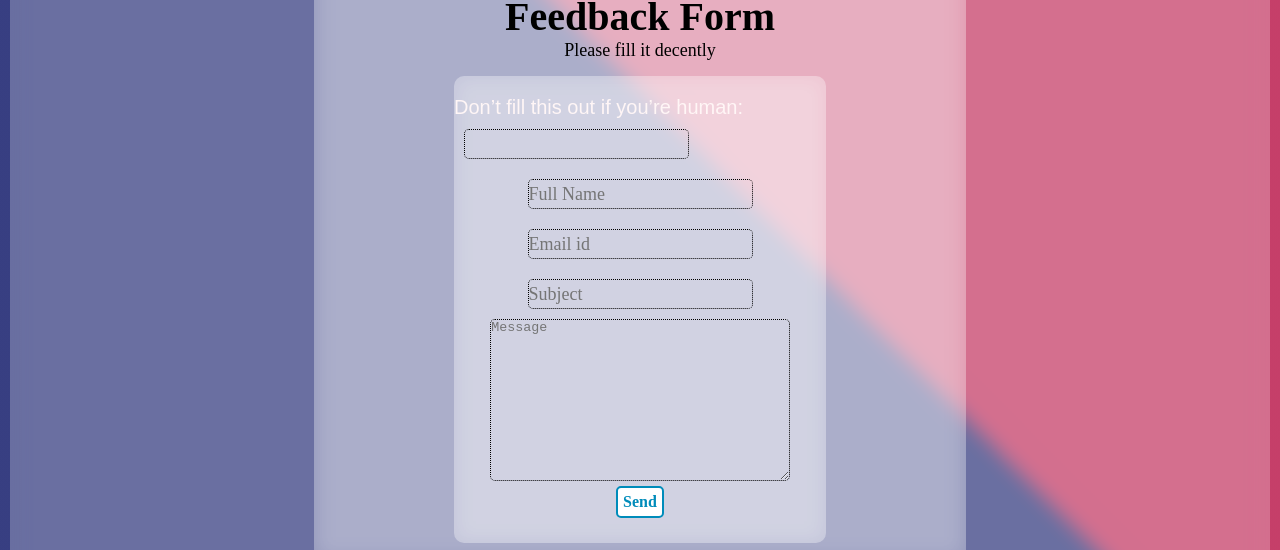
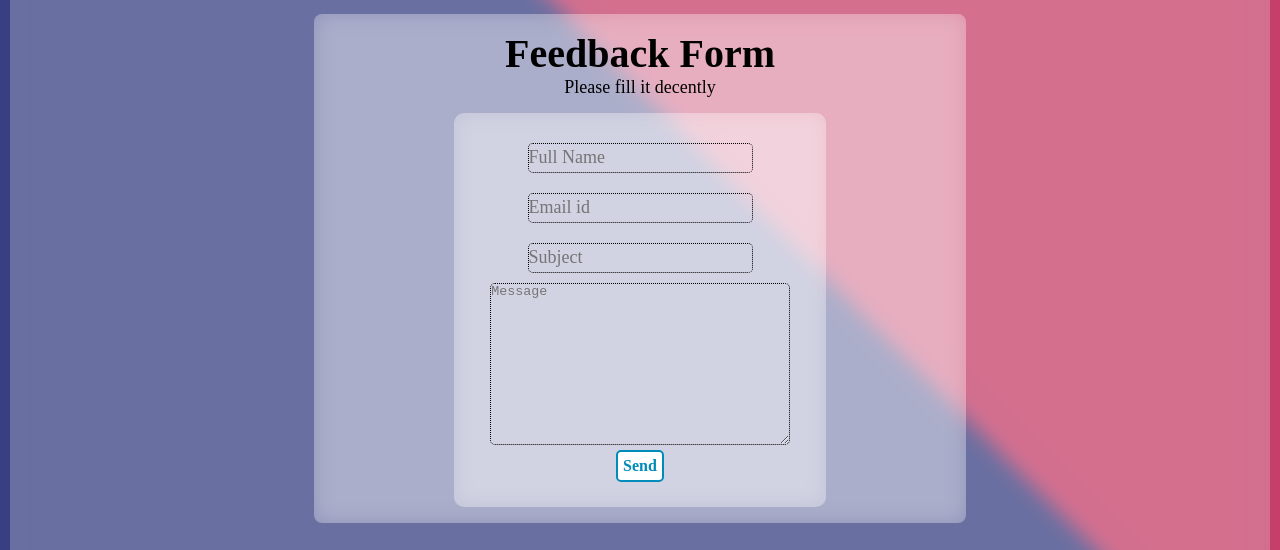
Before and after one commit to Aryak880/story-frontend, a React (Create React App) app: page /feedback in a window 1280 px wide. Shown: the part 397-947 px from the top of the page. Built offline with nearby package versions, Linux system fonts and the light colour scheme.

Commit message:
feedback form

```diff
--- a/src/components/other/feedBack/FeedBack.js
+++ b/src/components/other/feedBack/FeedBack.js
@@ -24,17 +24,17 @@ const FeedBack = () => {
         })
     }
 
-    const handleSubmit = e => {
-            fetch("/", {
-            method: "POST",
-            headers: { "Content-Type": "application/x-www-form-urlencoded" },
-            body: encode({ "form-name": "feedback", ...data })
-            })
-            .then(() => alert("Success!"))
-            .catch(error => alert(error));
+    // const handleSubmit = e => {
+    //         fetch("/", {
+    //         method: "POST",
+    //         headers: { "Content-Type": "application/x-www-form-urlencoded" },
+    //         body: encode({ "form-name": "feedback", ...data })
+    //         })
+    //         .then(() => alert("Success!"))
+    //         .catch(error => alert(error));
 
-            e.preventDefault();
-        };
+    //         e.preventDefault();
+    // };
 
 
     return (
@@ -43,12 +43,7 @@ const FeedBack = () => {
                 <h1>Feedback Form</h1>
                 <p>Please fill it decently</p>
 
-                <form onSubmit={handleSubmit} name="contact" method="POST" netlify-honeypot="bot-field" data-netlify="true">
-
-                    <p class="hidden">
-                        <label>Don’t fill this out if you’re human: <input name="bot-field" /></label>
-                    </p>
-
+                <form name="contact" netlify>
                     <input type='text' name='name' value={data.name} onChange={handleChange} placeholder="Full Name"/>
                     <input type='text' name='email' value={data.email} onChange={handleChange} placeholder="Email id"/>
                     <input type='text' name='subject' value={data.subject} onChange={handleChange} placeholder="Subject"/>
```
